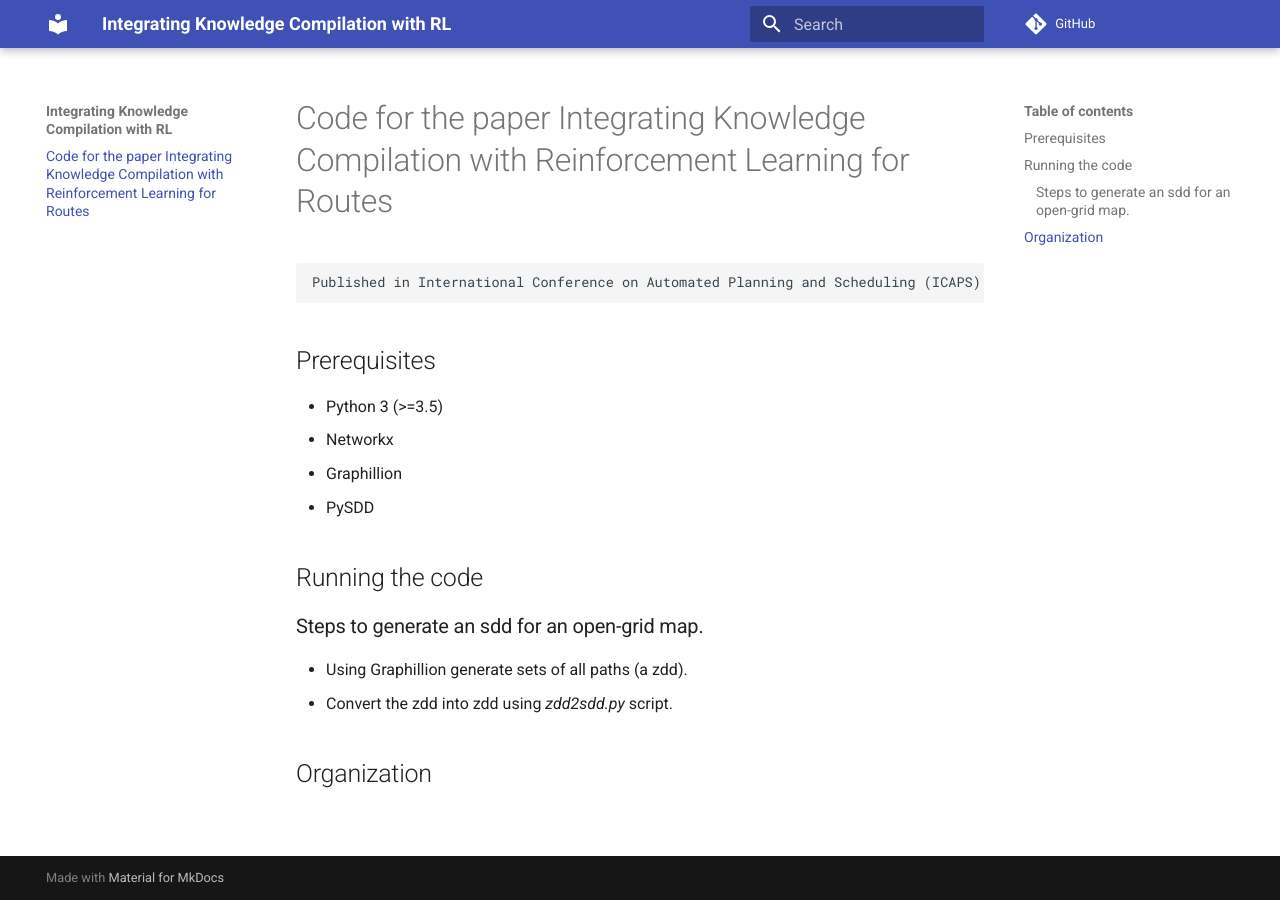
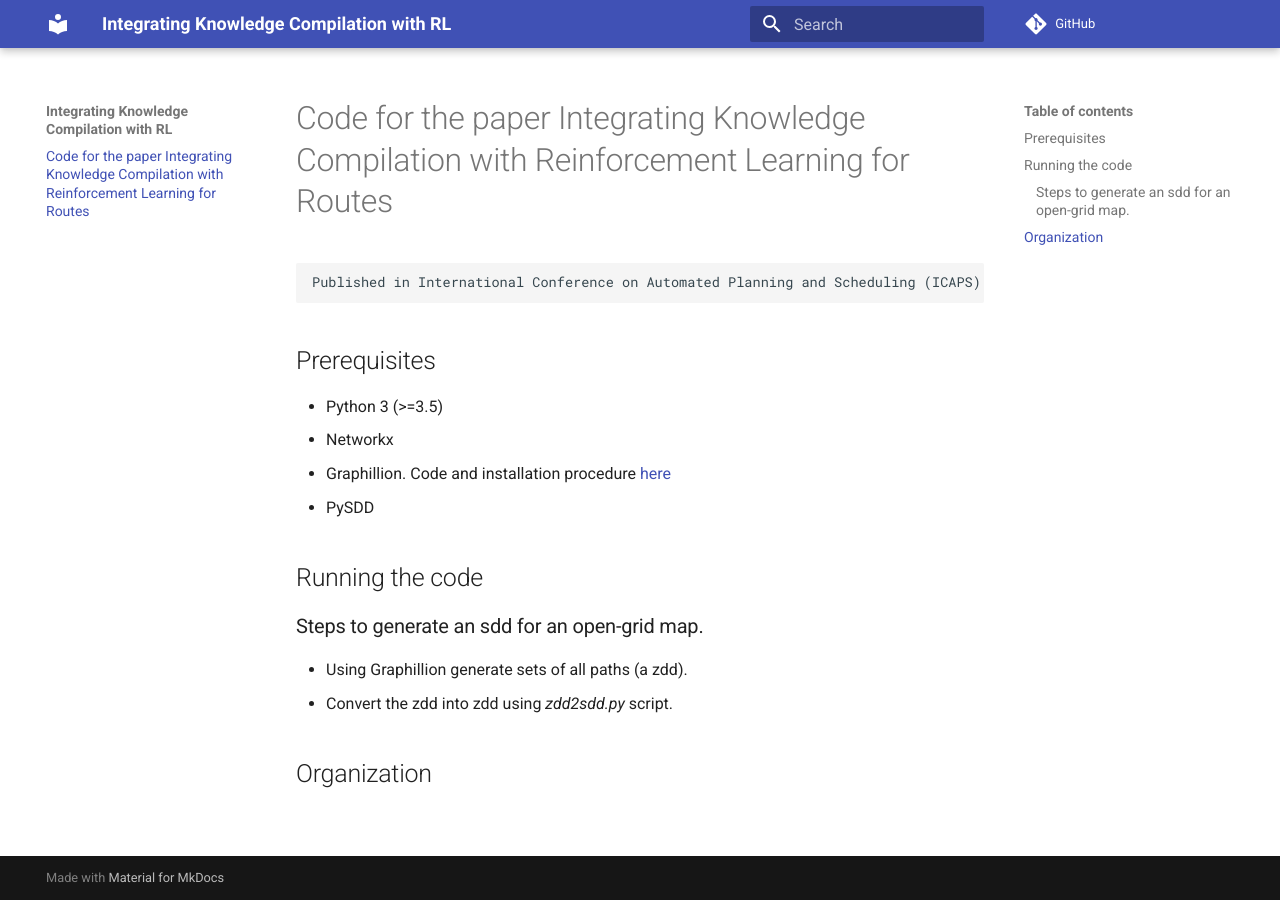
Before and after one commit to kushagra06/KCRL-Docs, an MkDocs documentation site: the page built from docs/index.md, in a window 1280 px wide. Built offline with MkDocs 1.6.1 and Material for MkDocs 9.7.7, drawn with Linux system fonts in a browser that asks for light colours; comment, search, counter and statistics services are not loaded.

Commit message:
Update index.md

```diff
--- a/docs/index.md
+++ b/docs/index.md
@@ -4,7 +4,7 @@
 ## Prerequisites
 * Python 3 (>=3.5)
 * Networkx
-* Graphillion
+* Graphillion. Code and installation procedure [here](https://github.com/takemaru/graphillion)
 * PySDD
 
 ## Running the code
```
